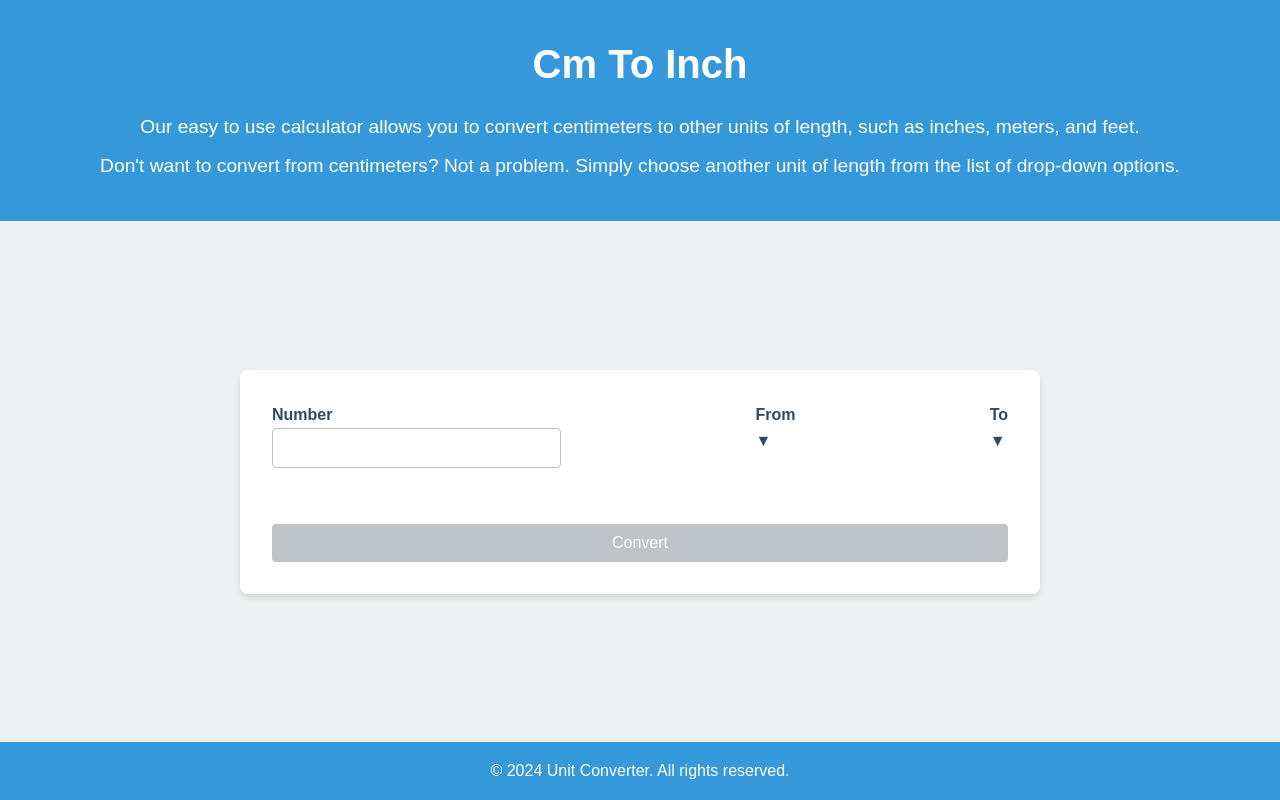
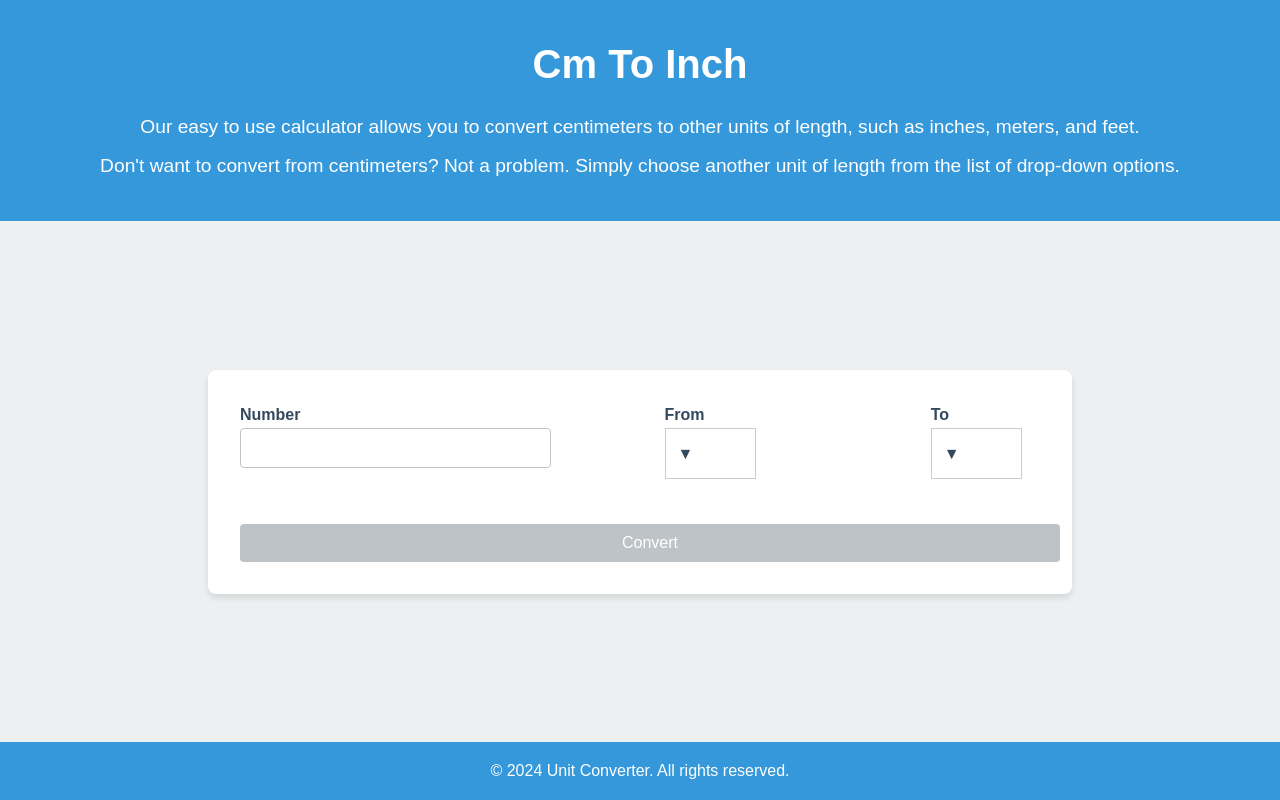
Before and after one commit to sarfarazsiddiquii/conversion-frontend, a Next.js app: page / in a window 1280 px wide. Built offline with nearby package versions, Linux system fonts and the light colour scheme.

Commit message:
new css style

```diff
--- a/app/globals.css
+++ b/app/globals.css
@@ -89,49 +89,43 @@ footer {
 }
 
 
-.dropdown-button {
+/* Dropdown styles */
+.dropdown {
+  position: relative;
+  display: inline-block;
   width: 100%;
-  padding: 10px;
-  background-color: var(--background-color);
-  border: 1px solid var(--border-color);
-  border-radius: 4px;
-  cursor: pointer;
-  text-align: left;
-  font-size: 1rem;
+  max-width: 350px; /* Adjust as needed */
 }
 
-/* Ensure dropdown doesn't overflow its container */
-.dropdown {
-  position: relative;
-  width: 100%; /* Ensures dropdown doesn’t exceed parent container */
+.dropdown-selected {
+  padding: 12px;
+  background-color: white;
+  border: 1px solid #ccc;
+  cursor: pointer;
+  display: flex;
+  justify-content: space-between;
+  align-items: center;
+  width: 65px;
 }
 
 .dropdown-list {
   position: absolute;
-  width: 100%; /* Match the width of the dropdown button */
-  top: 100%; /* Position below the dropdown button */
-  left: 0;
-  z-index: 1000; /* Ensure dropdown is on top of other content */
   background-color: white;
-  border: 1px solid var(--border-color);
-  border-radius: 4px;
-  overflow-y: auto;
+  border: 1px solid #ccc;
+  width: 100%;
+  box-shadow: 0px 8px 16px 0px rgba(0,0,0,0.2);
+  z-index: 1;
+  max-height: 200px; /* Adjust as needed */
+  overflow-y: auto; /* Enable scrolling for long lists */
 }
 
-
-
-
 .dropdown-item {
-  padding: 10px;
+  padding: 12px;
   cursor: pointer;
-  transition: background-color 0.2s ease;
-  border: 1px solid transparent;
 }
 
 .dropdown-item:hover, .dropdown-item.selected {
-  background-color: var(--hover-color);
-  color: white;
-  border-color: var(--hover-color);
+  background-color: #ddd;
 }
 
 .convert-button,
@@ -158,8 +152,7 @@ footer {
   cursor: not-allowed;
 }
 
-/* Base styles */
-body {
+* {
   font-family: Arial, sans-serif;
   margin: 0;
   padding: 0;
@@ -193,6 +186,12 @@ body {
   color: white;
   text-align: center;
   padding: 10px 0;
+}
+
+@media (min-width: 768px) {
+  .dropdown {
+    max-width: 200px; /* Adjust as needed for desktop */
+  }
 }
 
 /* Mobile styles */
```
